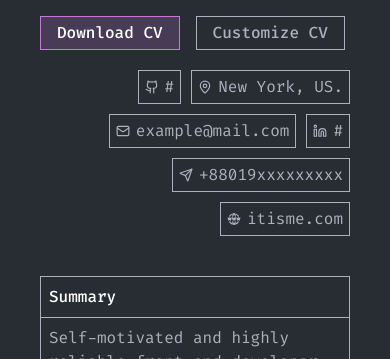
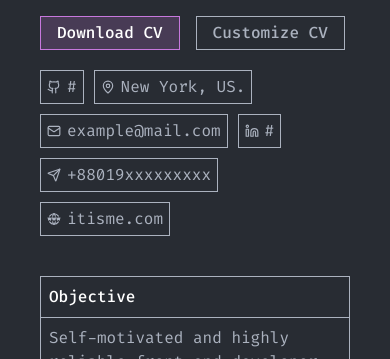
Before and after one commit to hozaifa4you/hozaifabinmasud, a Next.js app: page /resume in a window 390 px wide. Shown: the part 173-532 px from the top of the page. Built offline with nearby package versions, Linux system fonts and the light colour scheme; no server answers.

Commit message:
update resume

```diff
--- a/src/app/resume/page.tsx
+++ b/src/app/resume/page.tsx
@@ -92,7 +92,7 @@ const ResumePage = () => {
                   </div>
                </div>
                <div>
-                  <div className="flex flex-wrap items-center justify-end gap-2.5">
+                  <div className="flex flex-wrap items-center gap-2.5 md:justify-end">
                      {basicInfo.map((info) => (
                         <Link
                            key={info.label}
@@ -112,7 +112,7 @@ const ResumePage = () => {
             <BoxWithTitle
                title={
                   <h4 className="text-text-secondary text-base font-medium">
-                     Summary
+                     Objective
                   </h4>
                }
                content={
@@ -156,6 +156,7 @@ const ResumePage = () => {
                      <Link
                         href="/projects"
                         className="text-primary font-medium"
+                        target="_blank"
                      >
                         23+ projects -{'>'}
                      </Link>
@@ -274,7 +275,11 @@ const ResumePage = () => {
                      >
                         Academic
                      </h3>
-                     <Link href="/works" className="text-primary font-medium">
+                     <Link
+                        href="/educations"
+                        className="text-primary font-medium"
+                        target="_blank"
+                     >
                         9+ educations -{'>'}
                      </Link>
                   </div>
@@ -297,7 +302,11 @@ const ResumePage = () => {
                      >
                         Trainings
                      </h3>
-                     <Link href="/works" className="text-primary font-medium">
+                     <Link
+                        href="/trainings"
+                        target="_blank"
+                        className="text-primary font-medium"
+                     >
                         15+ trainings -{'>'}
                      </Link>
                   </div>
```
